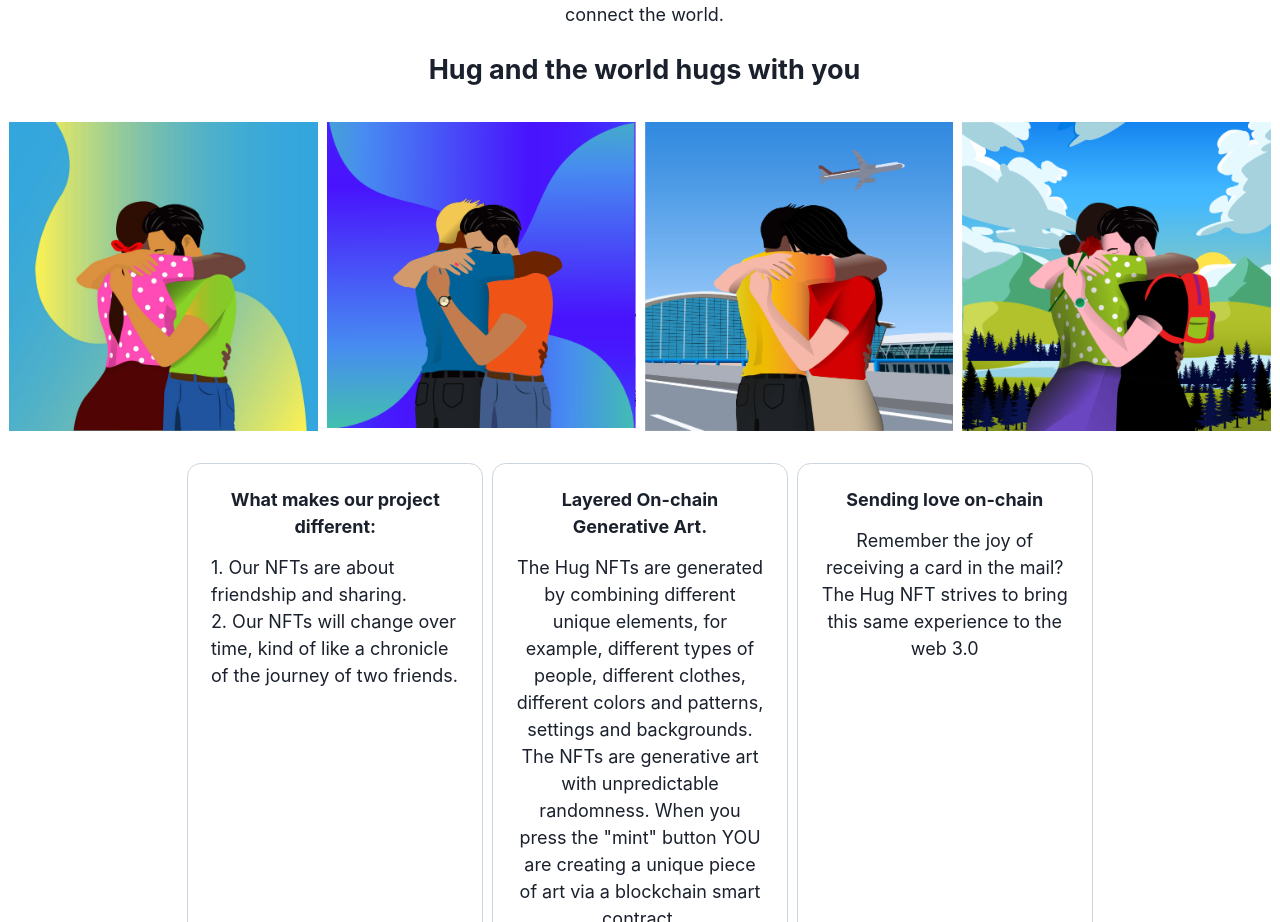
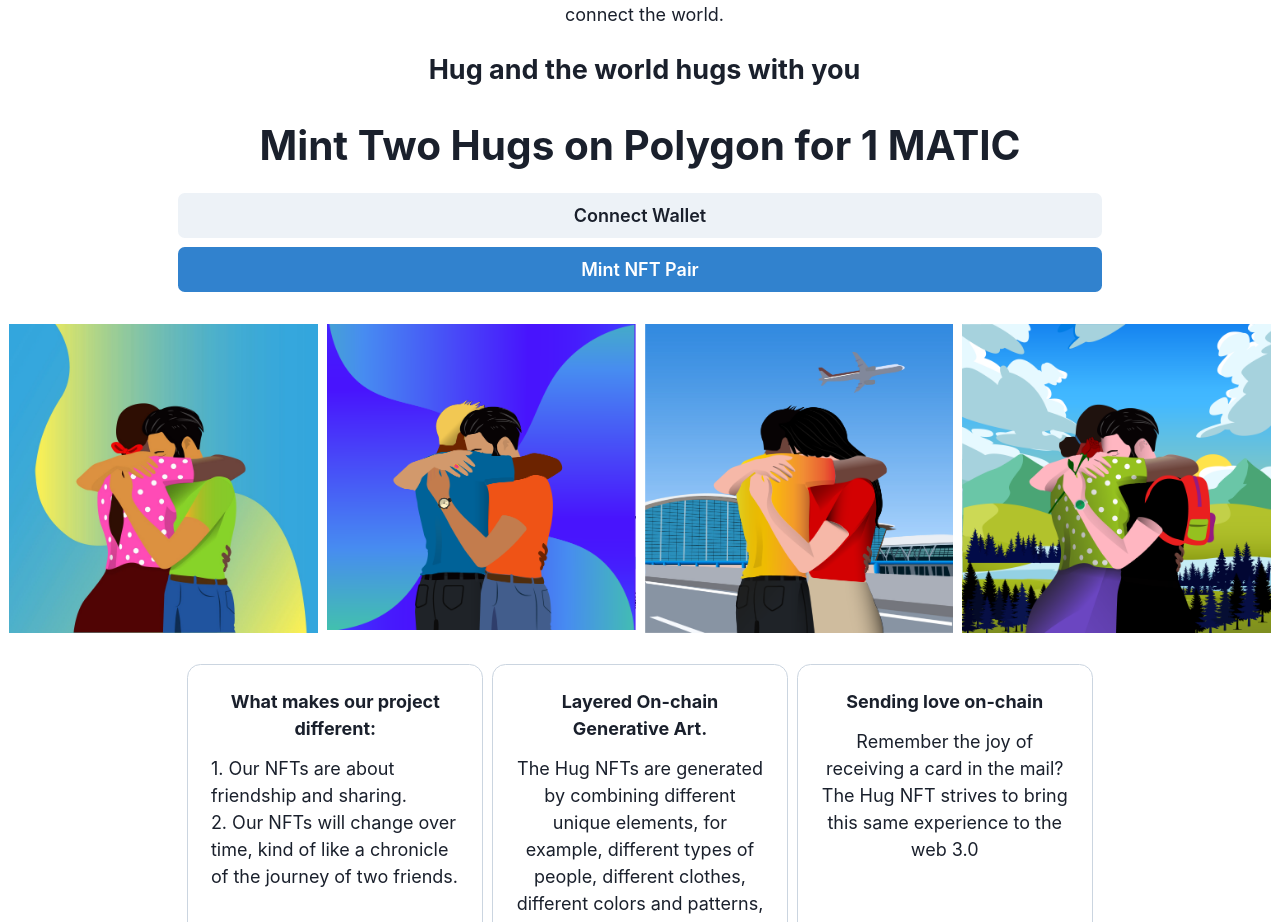
Before and after one commit to TheHugNFT/the-hug-web, a Next.js app: page / in a window 1280 px wide. Shown: the part 1644-2566 px from the top of the page. Built offline with nearby package versions, Linux system fonts and the light colour scheme.

Commit message:
add mint button to website

```diff
--- a/website-config/EmbraceHome.js
+++ b/website-config/EmbraceHome.js
@@ -123,7 +123,7 @@
     const buyNFTs = async () => {
         const {_, status} = await mintNFT(
             walletAddress,
-            mintCount,
+            1,
             setMintLoading,
             setNewMint
         );
@@ -157,17 +157,14 @@
                         </Link>
                     </Button>
                     <Flex>
-                        {/*<Button onClick={onConnectWalletHandler}>*/}
-                        {/*  {walletAddress === ''*/}
-                        {/*    ? 'Connect Wallet'*/}
-                        {/*    : walletAddress.slice(0, 6) + ' ... ' + walletAddress.slice(-4)}*/}
-                        {/*</Button>*/}
                         <ColorModeSwitcher/>
                     </Flex>
                 </Flex>
             </Section>
 
             <Section>
+
+
                 {/*<SimpleGrid columns={[1, null, 2]} gap={1}>*/}
                 {/*<SimpleGrid minChildWidth="200px" gap={1}>*/}
                 <Flex wrap={'wrap'}>
@@ -186,6 +183,24 @@
 
                     <About />
 
+                </Flex>
+            </Section>
+
+            <Section textAlign={'center'}>
+                <Heading size="xl" id="roadmap">
+                    Mint Two Hugs on Polygon for 1 MATIC
+                </Heading>
+                <Flex direction={'column'} sx={'margin: auto'} textAlign={'center'}>
+                    <Stack pt={5}>
+                        <Button onClick={onConnectWalletHandler} >
+                            {walletAddress === ''
+                                ? 'Connect Wallet'
+                                : walletAddress.slice(0, 6) + ' ... ' + walletAddress.slice(-4)}
+                        </Button>
+                        <Button colorScheme="blue" mt={2} onClick={buyNFTs}>
+                            Mint NFT Pair
+                        </Button>
+                    </Stack>
                 </Flex>
             </Section>
 
--- a/website-config/helpers/contract.js
+++ b/website-config/helpers/contract.js
@@ -5,7 +5,8 @@
 // const CONTRACT_ADDRESS = '0x2e89b24E590CE3edBCC98342E865c697d60C6FDD';
 // const CONTRACT_ADDRESS = '0x1C253C2Ab9e9C1AeA607ac3357Fe70d8318E0F5E';
 // const CONTRACT_ADDRESS = '0x7dacba8471d6e7da76d3e620e6b6a1242ca54c00';
-const CONTRACT_ADDRESS = '0x77873fcaf963c620cb0185efe8138b128a4159df';
+// const CONTRACT_ADDRESS = '0x77873fcaf963c620cb0185efe8138b128a4159df';
+const CONTRACT_ADDRESS = '0xA234fb0B3B3A79bB425dd929dCcb269cbFc5400D';
 
 // Contract can be used to write Contract
 export const getContractWithSigner = () => {
--- a/website-config/helpers/interact.js
+++ b/website-config/helpers/interact.js
@@ -21,10 +21,10 @@
     // let val = ethers.BigNumber.from(2e12).mul(
     //   ethers.BigNumber.from(1e9).mul(1).div(100).mul(count)
     // );
-    let val = ethers.BigNumber.from('40000000000000000000').mul(count); //.03 matic
+    let val = ethers.BigNumber.from('1000000000000000000').mul(count); //.03 matic
     // let val = ethers.BigNumber.from(2e19).mul(count); //30 matic
     console.log('val ', val);
-    let txhash = await contract.mint(count, {
+    let txhash = await contract.mintPairs(1, {
       // value: ethers.BigNumber.from('200000000000000000').mul(count),
       value: val,
       from: walletAddress,
```
